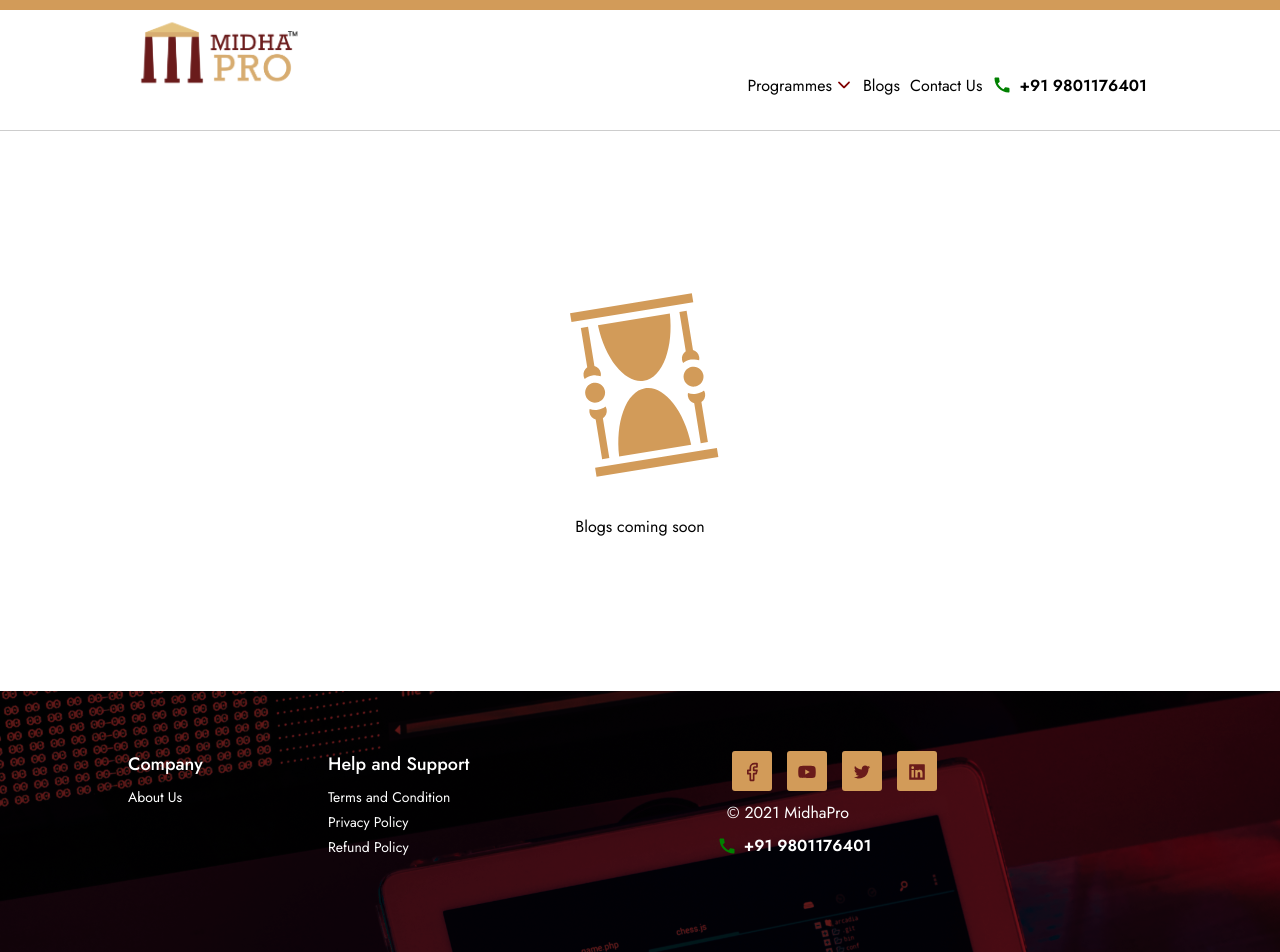
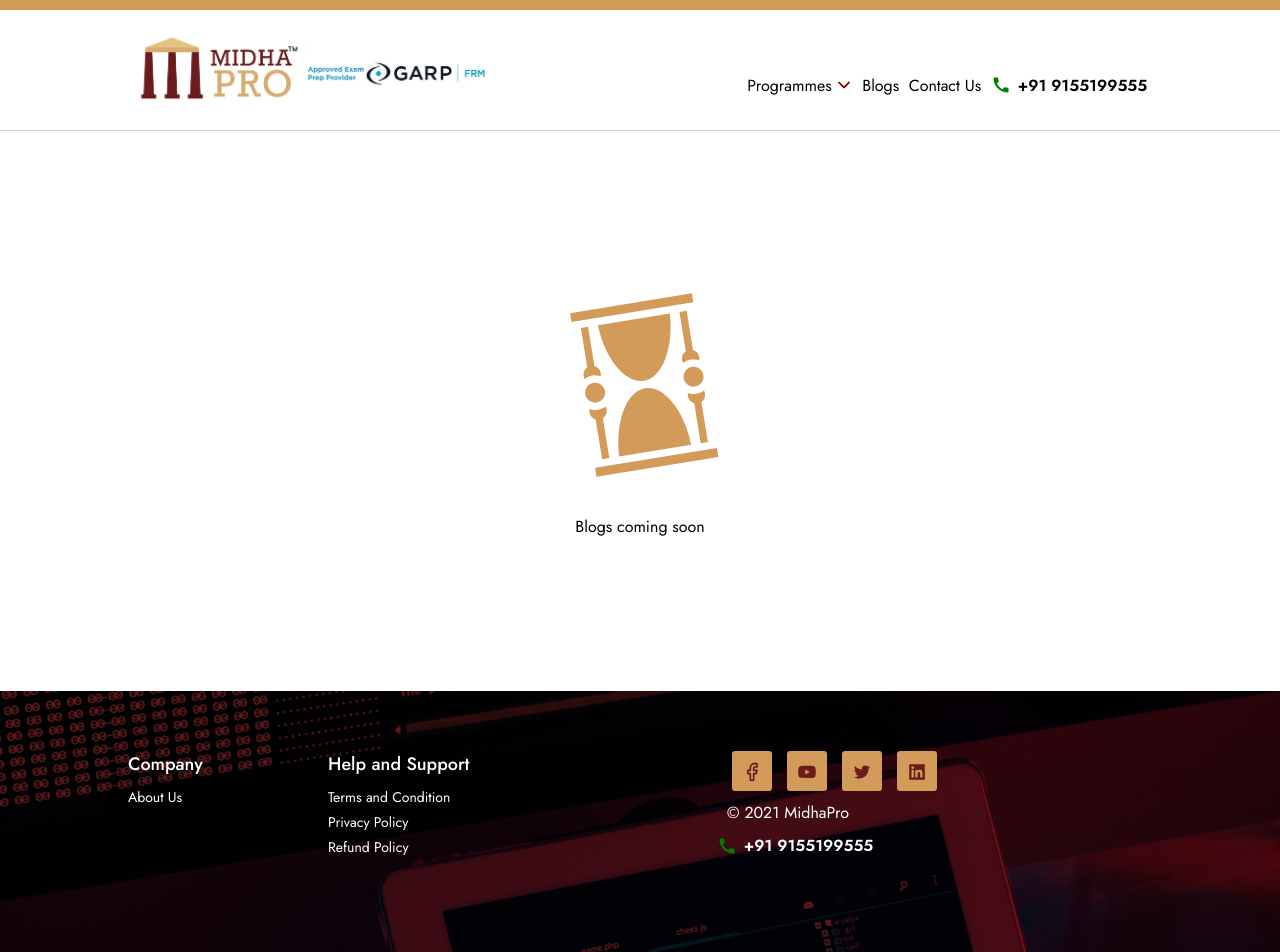
Before and after one commit to totorodev0032/MidhaFin, a React (Create React App) app: page /blogs in a window 1280 px wide. Shown: the top 952 px of the page. Built offline with nearby package versions, Linux system fonts and the light colour scheme.

Commit message:
garp logo added and phone no changed

```diff
--- a/src/components/Footer/Footer.js
+++ b/src/components/Footer/Footer.js
@@ -256,7 +256,7 @@ const Footer = () => {
               </div>
               <p>© 2021 MidhaPro</p>
               <a
-                href="tel:9801176401"
+                href="tel:9155199555"
                 style={{
                   textDecoration: 'none',
                   color: 'white',
@@ -274,7 +274,7 @@ const Footer = () => {
                     fontSize: '20px',
                   }}
                 />{' '}
-                +91 9801176401
+                +91 9155199555
               </a>
             </LogoBox>
           </FooterRight>
--- a/src/components/ToolBar/Toolbar.js
+++ b/src/components/ToolBar/Toolbar.js
@@ -5,6 +5,7 @@ import Drawerright from '../Drawer/Drawer';
 import logo from '../../images/prologo.png';
 import { IoIosArrowDown } from 'react-icons/io';
 import { MdCall } from 'react-icons/md';
+import GarpLogo from '../../images/garp.jpg';
 
 const ToolbarLayout = styled.div`
   display: flex;
@@ -34,7 +35,6 @@ const ToolbarWrapper = styled.div`
 
 const LogoWrapper = styled.div`
   display: flex;
-  flex-direction: column;
   height: 100%;
   align-items: center;
   color: black;
@@ -132,6 +132,7 @@ const Toolbar = () => {
             <Link to="/">
               <img src={logo} alt="logo" />
             </Link>
+            <img src={GarpLogo} alt="logo" />
           </LogoWrapper>
           <NavItemWrapper>
             <p
@@ -244,7 +245,7 @@ const Toolbar = () => {
               Contact Us
             </a>
             <a
-              href="tel:9801176401"
+              href="tel:9155199555"
               style={{
                 textDecoration: 'none',
                 color: 'black',
@@ -257,7 +258,7 @@ const Toolbar = () => {
               <MdCall
                 style={{ color: 'green', marginRight: '7px', fontSize: '20px' }}
               />{' '}
-              +91 9801176401
+              +91 9155199555
             </a>
           </NavItemWrapper>
           <MenuWrapper>
```
Also changed, not shown: src/images/garp.jpg (added).
